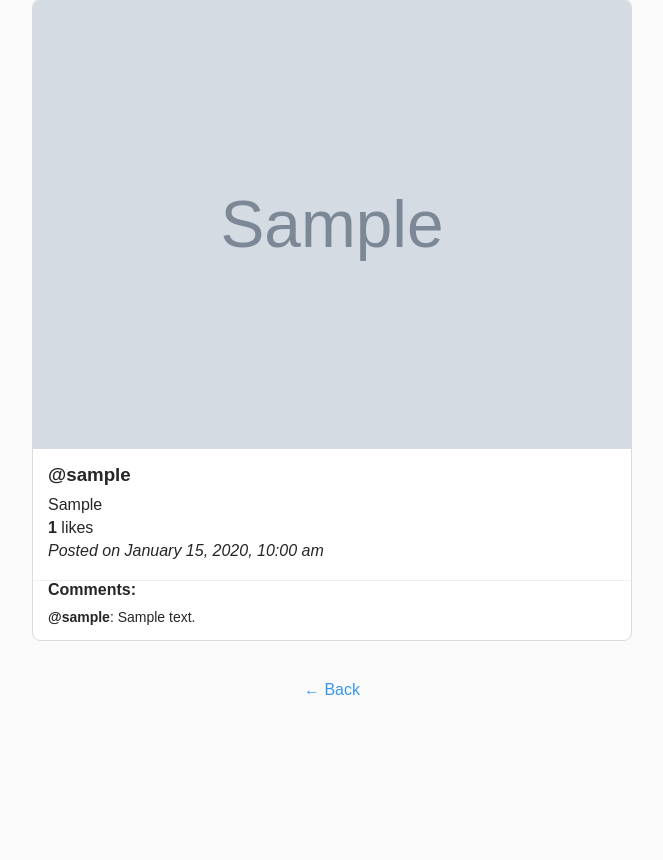
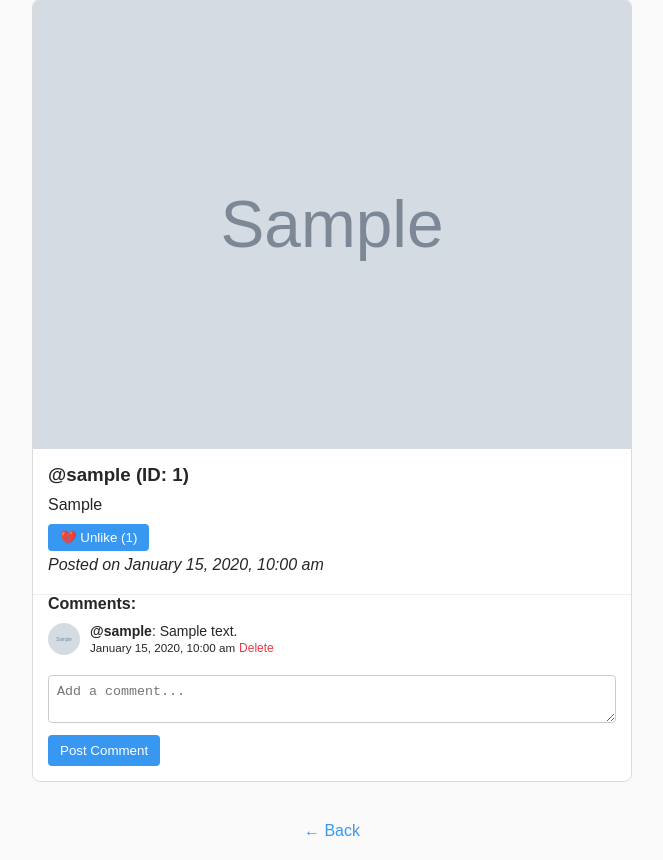
Before and after one commit to SaudMujahid/socialgramexp, a PHP site: page /post.php?post_id=1 in a window 1280 px wide. Shown: the part 41-901 px from the top of the page, without its empty margins (308-971 px from the left). Before the commit the page ends 800 px from the top, so only its background shows below. Run offline with PHP 8.4, Linux system fonts and the light colour scheme; the visitor is signed in with stand-in values (Sample User, id 1); tables that the repository leaves empty hold one stand-in row (values such as "Sample post").

Commit message:
Like/Unlike works

```diff
--- a/post.php
+++ b/post.php
@@ -8,6 +8,33 @@ if (!isset($_GET['post_id'])) {
 }
 
 $post_id = $_GET['post_id'];
+$user_id = $_SESSION['user_id'];
+
+// Handle comment submission
+if ($_SERVER['REQUEST_METHOD'] === 'POST' && isset($_POST['comment_text'])) {
+  $comment = trim($_POST['comment_text']);
+  if (!empty($comment)) {
+    $stmt = $pdo->prepare("INSERT INTO Comments (Post_id, User_id, Text, created_at) VALUES (?, ?, ?, NOW())");
+    $stmt->execute([$post_id, $user_id, $comment]);
+  }
+}
+
+// Handle like/unlike
+if ($_SERVER['REQUEST_METHOD'] === 'POST' && isset($_POST['like_post'])) {
+  $check = $pdo->prepare("SELECT * FROM Likes WHERE Post_id = ? AND User_id = ?");
+  $check->execute([$post_id, $user_id]);
+  if ($check->rowCount() === 0) {
+    $likeStmt = $pdo->prepare("INSERT INTO Likes (Post_id, User_id) VALUES (?, ?)");
+    $likeStmt->execute([$post_id, $user_id]);
+  } else {
+    $unlikeStmt = $pdo->prepare("DELETE FROM Likes WHERE Post_id = ? AND User_id = ?");
+    $unlikeStmt->execute([$post_id, $user_id]);
+  }
+}
+//update button dynamically
+$hasLiked = $pdo->prepare("SELECT * FROM Likes WHERE Post_id = ? AND User_id = ?");
+$hasLiked->execute([$post_id, $user_id]);
+$userLiked = $hasLiked->rowCount() > 0;
 
 // Fetch post info with user
 $stmt = $pdo->prepare("SELECT Posts.*, Users.Username, Users.Profile_pic FROM Posts JOIN Users ON Posts.User_id = Users.User_id WHERE Posts.Post_id = ?");
@@ -20,7 +47,7 @@ if (!$post) {
 }
 
 // Fetch comments
-$commentsStmt = $pdo->prepare("SELECT Comments.Text, Comments.created_at, Users.Username FROM Comments JOIN Users ON Comments.User_id = Users.User_id WHERE Comments.Post_id = ? ORDER BY Comments.created_at ASC");
+$commentsStmt = $pdo->prepare("SELECT Comments.Comment_id, Comments.Text, Comments.created_at, Users.Username, Users.Profile_pic, Users.User_id FROM Comments JOIN Users ON Comments.User_id = Users.User_id WHERE Comments.Post_id = ? ORDER BY Comments.created_at ASC");
 $commentsStmt->execute([$post_id]);
 $comments = $commentsStmt->fetchAll();
 
@@ -42,22 +69,43 @@ $likeCount = $likeCountStmt->fetchColumn();
   <div class="post-detail">
     <img src="<?= htmlspecialchars($post['Image_url']) ?>" alt="Post Image">
     <div class="info">
-      <h3>@<?= htmlspecialchars($post['Username']) ?></h3>
+      <h3>@<?= htmlspecialchars($post['Username']) ?> (ID: <?= $post['User_id'] ?>)</h3>
       <p><?= nl2br(htmlspecialchars($post['Caption'])) ?></p>
-      <p><strong><?= $likeCount ?></strong> likes</p>
+        <form method="POST" style="margin-top:10px;">
+  <button type="submit" name="like_post"
+    style="background:#3897f0; color:white; padding:6px 12px; border:none; border-radius:4px; cursor:pointer;">
+    <?= $userLiked ? '💔 Unlike' : '❤️ Like' ?> (<?= $likeCount ?>)
+  </button>
+</form>
       <p><em>Posted on <?= date('F j, Y, g:i a', strtotime($post['created_at'])) ?></em></p>
     </div>
     <div class="comments">
       <h4>Comments:</h4>
       <?php if (count($comments) > 0): ?>
         <?php foreach ($comments as $comment): ?>
-          <div class="comment">
-            <strong>@<?= htmlspecialchars($comment['Username']) ?></strong>: <?= htmlspecialchars($comment['Text']) ?>
+          <div class="comment" style="display:flex; align-items:center; gap:10px; margin-bottom:10px;">
+            <img src="<?= htmlspecialchars($comment['Profile_pic']) ?>" style="width:32px; height:32px; border-radius:50%; object-fit:cover;">
+            <div>
+              <strong>@<?= htmlspecialchars($comment['Username']) ?></strong>: <?= htmlspecialchars($comment['Text']) ?><br>
+              <small><?= date('F j, Y, g:i a', strtotime($comment['created_at'])) ?></small>
+              <?php if ($comment['User_id'] == $user_id): ?>
+                <form method="POST" action="delete_comment.php" style="display:inline;">
+                  <input type="hidden" name="comment_id" value="<?= $comment['Comment_id'] ?>">
+                  <input type="hidden" name="post_id" value="<?= $post_id ?>">
+                  <button type="submit" style="background:none; color:#e63946; border:none; cursor:pointer; font-size:12px;">Delete</button>
+                </form>
+              <?php endif; ?>
+            </div>
           </div>
         <?php endforeach; ?>
       <?php else: ?>
         <p>No comments yet.</p>
       <?php endif; ?>
+
+      <form method="POST" style="margin-top:20px;">
+        <textarea name="comment_text" placeholder="Add a comment..." rows="2" style="width:100%; padding:8px; border-radius:4px; border:1px solid #ccc;"></textarea>
+        <button type="submit" style="margin-top:8px; padding:8px 12px; background:#3897f0; color:white; border:none; border-radius:4px; cursor:pointer;">Post Comment</button>
+      </form>
     </div>
   </div>
   <div class="back-link">
--- a/style/aryan.css
+++ b/style/aryan.css
@@ -284,3 +284,29 @@ body {
     text-align: center;
     margin-bottom: 10px;
   }
+/*hover option */
+.like-button,
+.comment-button,
+.delete-button {
+  background-color: #3897f0;
+  color: white;
+  border: none;
+  border-radius: 4px;
+  padding: 8px 12px;
+  cursor: pointer;
+  transition: background-color 0.3s ease;
+}
+
+.like-button:hover,
+.comment-button:hover {
+  background-color: #2a77d2;
+}
+
+.delete-button {
+  background-color: #e63946;
+  margin-left: 10px;
+}
+
+.delete-button:hover {
+  background-color: #c2182b;
+}
```
